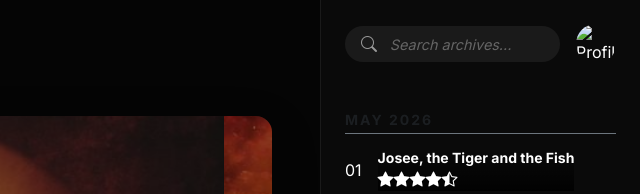
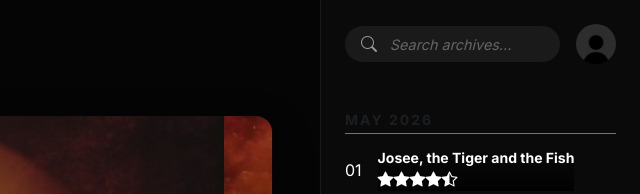
Before and after one commit to syalsabilannsf/projector-light, a plain HTML site: page dashboard.html in a window 1280 px wide. Shown: the top 194 px of the page, 640-1280 px from the left. Drawn offline with nearby package versions, Linux system fonts and the light colour scheme.

Commit message:
dashboard.html

```diff
--- a/dashboard.html
+++ b/dashboard.html
@@ -263,7 +263,7 @@
                         <input type="text" class="form-control rounded-pill border-0 text-white custom-search-input"
                             placeholder="Search archives...">
                     </div>
-                    <img src="Profil.jpg" class="rounded-circle" width="40" height="40" alt="Profile">
+                    <img src="Profil.jpg.jpeg" class="rounded-circle" width="40" height="40" alt="Profile">
                 </div>
 
                 <!-- ================= WATCHED LIST (COMPACT) ================= -->
```
